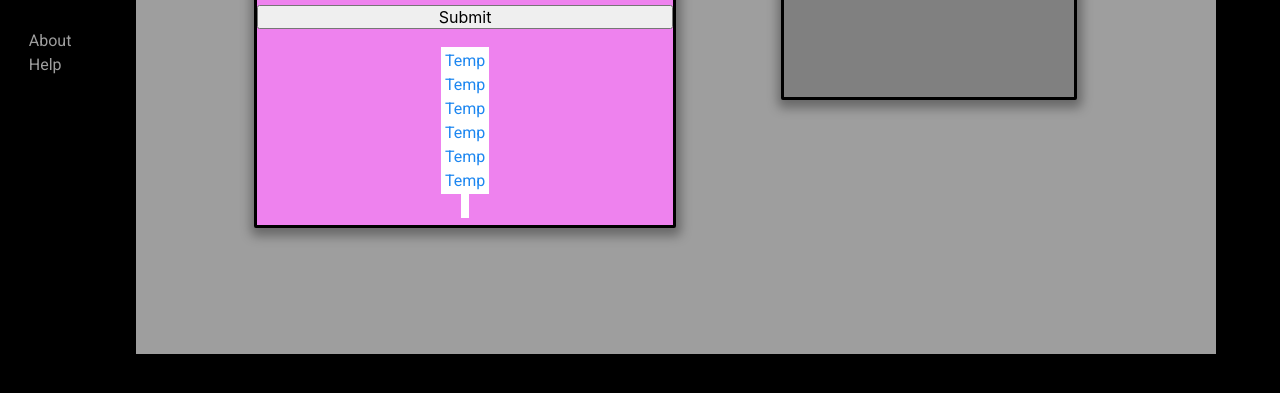
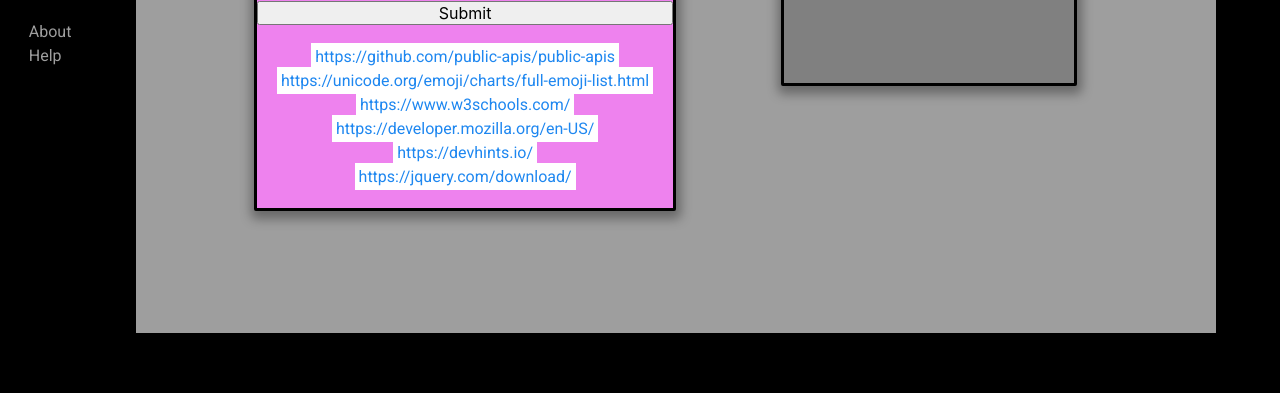
Before and after one commit to BootcampBox/BootCampBox, a plain HTML site: page index.html in a window 1280 px wide. Shown: the part 371-764 px from the top of the page. Drawn offline with nearby package versions, Linux system fonts and the light colour scheme.

Commit message:
Links functionality fixes

```diff
--- a/assets/js/script.js
+++ b/assets/js/script.js
@@ -168,8 +168,6 @@ $('#cdnjsBtn').on('click', function() {
         });
     })
     // Create variables to make <li> and variables to refer to the input fields
-var linksListEl = $('<li>');
-var linksAnchor = $("<a class='scroll linksLi'>")
 var linkInput = $('#linkInput');
 var nameInput = $('#nameInput');
 var linksBtn = $("#linksBtn");
@@ -181,17 +179,34 @@ function linkMaker() {
     // for localStorage, use numbers for the name of the variables so you can iterate thru with a for loop and backtick syntax
     var linksInputAnchor = $("<a class='scroll linksLi'>");
     var linksListInputEl = $('<li>');
-    localStorage.setItem("links", linkInput.val());
     linksInputAnchor.text(linkInput.val());
     // Append <li> to <ul>
     linksList.append(linksListInputEl);
     linksListInputEl.append(linksInputAnchor);
+    storedLinks.links.push(linkInput.val());
+    localStorage.setItem("stored-links", JSON.stringify(storedLinks));
+    console.log(storedLinks);
     linkInput.val("");
+    localStorage.setItem("stored-links", JSON.stringify(storedLinks));
 }
 // On page load, add the values from localStorage to <li>s and add them (hidden) to the <ul>
-var storedLinks = localStorage.getItem("links");
-console.log(storedLinks);
-var storedLinksAnchor = $("<a class='scroll linksLi'>")
-linksList.append(linksListEl);
-storedLinksAnchor.text(storedLinks);
-linksListEl.append(storedLinksAnchor);
+if (!localStorage.getItem("stored-links") == null || localStorage.getItem("stored-links") == undefined) {
+    localStorage.setItem("stored-links", JSON.stringify({
+        links: [
+        "https://github.com/public-apis/public-apis",
+        "https://unicode.org/emoji/charts/full-emoji-list.html",
+        "https://www.w3schools.com/",
+        "https://developer.mozilla.org/en-US/",
+        "https://devhints.io/",
+        "https://jquery.com/download/"
+    ]}));
+}
+console.log(localStorage.getItem("stored-links"));
+var storedLinks = JSON.parse(localStorage.getItem("stored-links"));
+for (i= 0; i < storedLinks.links.length; i++) {
+    var linksListEl = $('<li>');
+    var linksAnchor = $("<a class='scroll linksLi'>");
+    linksAnchor.text(storedLinks.links[i]);
+    linksList.append(linksListEl);
+    linksListEl.append(linksAnchor);
+}
--- a/index.html
+++ b/index.html
@@ -81,13 +81,7 @@
                     <input type="text" id="nameInput" placeholder="Add a Name">
                     <input id="linksBtn" type="submit">
                     <ul id="linksList">
-                        <li><a class="scroll linksLi" href="https://github.com/public-apis/public-apis">Temp</a></li>
-                        <li><a class="scroll linksLi"
-                                href="https://unicode.org/emoji/charts/full-emoji-list.html">Temp</a></li>
-                        <li><a class="scroll linksLi" href="https://www.w3schools.com/">Temp</a></li>
-                        <li><a class="scroll linksLi" href="https://developer.mozilla.org/en-US/">Temp</a></li>
-                        <li><a class="scroll linksLi" href="https://devhints.io/">Temp</a></li>
-                        <li><a class="scroll linksLi" href="https://jquery.com/download/">Temp</a></li>
+
                     </ul>
                 </div>
                 <!-- Code Snippet button causes 405 error on click WHY!?!?! -->
```
